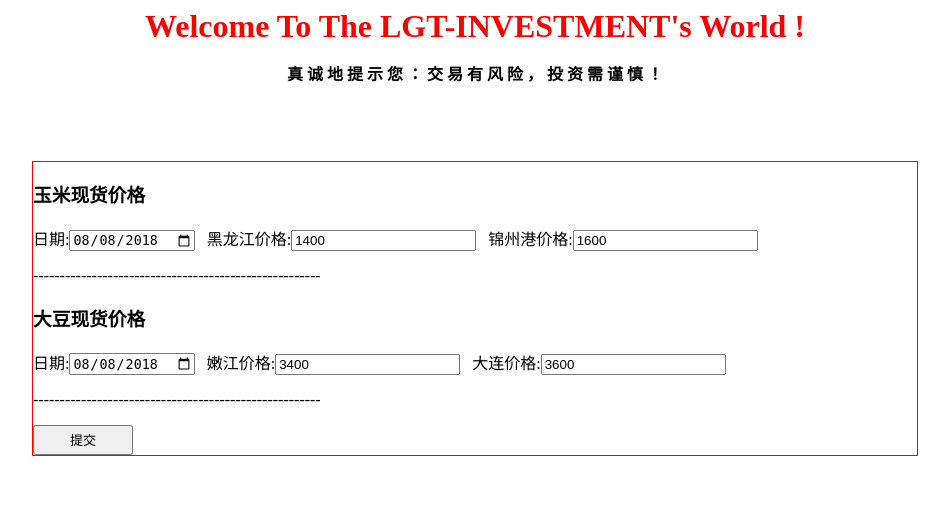
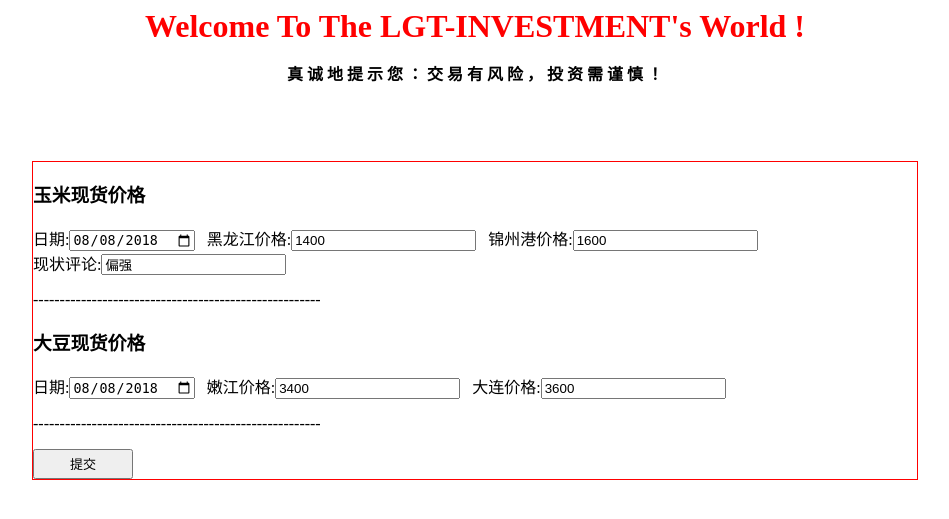
Before and after one commit to huqinghua109/fhzbWeb, a Flask app: page /cornPriceInsert in a window 1280 px wide. Shown: the top 519 px of the page, without its empty margins (165-1114 px from the left). Run offline with Flask 2, Linux system fonts and the light colour scheme; some libraries are stand-ins or nearby versions.

Commit message:
mod insert price

```diff
--- a/app/templates/cornPriceInsert.html
+++ b/app/templates/cornPriceInsert.html
@@ -6,7 +6,8 @@
 		<p>
 			<span>日期:</span><input type="date" value="2018-08-08" name="date1" id="date1" size="10">&nbsp;&nbsp;
 			<span>黑龙江价格:</span><input type="number" value="1400" name="heiPrice" id="heiPrice" size="4">&nbsp;&nbsp;
-			<span>锦州港价格:</span><input type="number" value="1600" name="jinzhouPrice" id="jinzhouPrice" maxlength="4">
+			<span>锦州港价格:</span><input type="number" value="1600" name="jinzhouPrice" id="jinzhouPrice" maxlength="4"><br/>
+			<span>现状评论:</span><input type="text" value="偏强" name="pinglun" id="pinglun" maxlength="40">
 		</p>
 		<p>------------------------------------------------------</p>
 
--- a/app/views.py
+++ b/app/views.py
@@ -250,7 +250,7 @@ def cornPriceInsert():
     if request.method == 'POST':
         if request.form['date1']:
             print request.form
-            return 'insert successfully'
+            return u'insert successfully,近期点评：%s' % request.form['pinglun']
         else:
             return 'insert failed!'
     return render_template("cornPriceInsert.html",
```
